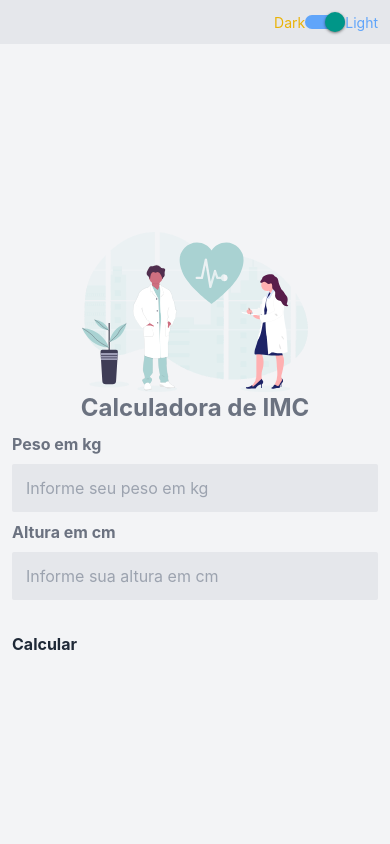
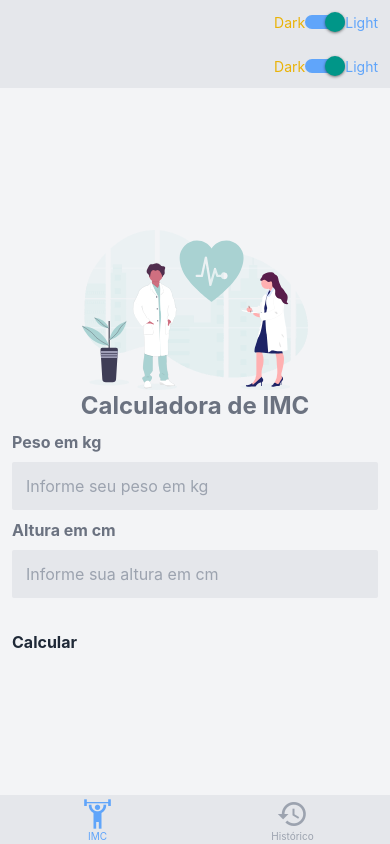
Before and after one commit to mayconline/calc-imc, a React Native app in the folder mobile/: screen / in a window 390 px wide. Built offline with nearby package versions, Linux system fonts and the light colour scheme.

Commit message:
add tabBar navigation

```diff
--- a/mobile/package.json
+++ b/mobile/package.json
@@ -12,10 +12,14 @@
     "prod": "npx react-native run-android --variant=release"
   },
   "dependencies": {
+    "@react-navigation/bottom-tabs": "^6.5.3",
+    "@react-navigation/native": "^6.1.2",
     "dayjs": "^1.11.7",
     "nativewind": "^2.0.11",
     "react": "18.2.0",
     "react-native": "0.71.0",
+    "react-native-safe-area-context": "^4.4.1",
+    "react-native-screens": "^3.18.2",
     "react-native-svg": "^13.7.0",
     "react-native-svg-charts": "^5.4.0",
     "react-native-vector-icons": "^9.2.0"
--- a/mobile/src/routes/index.tsx
+++ b/mobile/src/routes/index.tsx
@@ -1,5 +1,60 @@
+import { NavigationContainer } from '@react-navigation/native';
+import { createBottomTabNavigator } from '@react-navigation/bottom-tabs';
+import colors from 'tailwindcss/colors';
+import { useColorScheme } from 'nativewind';
+
 import { Home } from '../screens/Home';
+import { Icon } from '../components/Icon';
+import { History } from '../screens/History';
+import { Header } from '../components/Header';
+
+const { Navigator, Screen } = createBottomTabNavigator();
 
 export function Routes() {
-  return <Home />;
+  const { colorScheme } = useColorScheme();
+
+  return (
+    <NavigationContainer>
+      <Header />
+      <Navigator
+        screenOptions={{
+          headerShown: false,
+          tabBarStyle: {
+            backgroundColor:
+              colorScheme === 'light' ? colors.gray[200] : colors.gray[800],
+            borderTopWidth: 0,
+          },
+          tabBarActiveTintColor:
+            colorScheme === 'light' ? colors.blue[400] : colors.yellow[400],
+          tabBarInactiveTintColor: colors.gray[400],
+          tabBarHideOnKeyboard: true,
+          tabBarItemStyle: {
+            padding: 2,
+          },
+        }}
+      >
+        <Screen
+          name="Home"
+          component={Home}
+          options={{
+            tabBarIcon: ({ color }) => (
+              <Icon name="weight-lifter" color={color} size={32} />
+            ),
+            tabBarLabel: 'IMC',
+          }}
+        />
+
+        <Screen
+          name="History"
+          component={History}
+          options={{
+            tabBarIcon: ({ color }) => (
+              <Icon name="history" color={color} size={32} />
+            ),
+            tabBarLabel: 'Histórico',
+          }}
+        />
+      </Navigator>
+    </NavigationContainer>
+  );
 }
```
Also changed, not shown: mobile/src/@types/navigation.d.ts (added, +8 -0 lines), 2 other files (tests, documents, lock files or other folders).
